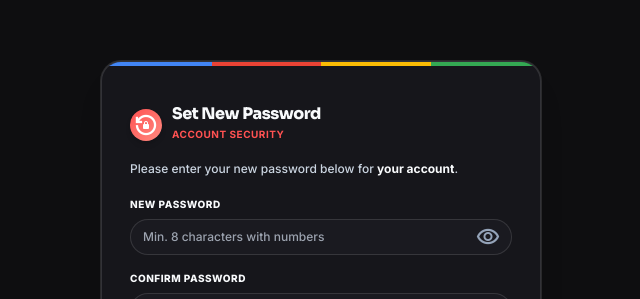
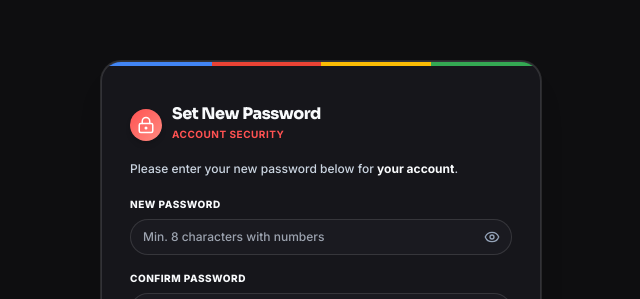
Before and after one commit to hirego1ai-design/hariom-, a Next.js app: page /reset-password in a window 1280 px wide. Shown: the part 138-437 px from the top of the page, without its empty margins (319-959 px from the left). Built offline with nearby package versions, Linux system fonts and the light colour scheme; no server answers.

Commit message:
fix: use bundled icons on reset-password page

```diff
--- a/src/app/reset-password/page.tsx
+++ b/src/app/reset-password/page.tsx
@@ -3,7 +3,7 @@
 import React, { useState, useEffect } from "react";
 import { useRouter } from "next/navigation";
 import Link from "next/link";
-import { ArrowRight, Loader2 } from "lucide-react";
+import { ArrowRight, CheckCircle2, CircleAlert, Eye, EyeOff, Loader2, LockKeyhole } from "lucide-react";
 
 export default function ResetPasswordPage() {
   const router = useRouter();
@@ -111,7 +111,7 @@ export default function ResetPasswordPage() {
               background: "linear-gradient(135deg, var(--primary), var(--primary-dim))",
             }}
           >
-            <span className="material-symbols-outlined text-white text-[18px]">lock_reset</span>
+            <LockKeyhole className="w-[18px] h-[18px] text-white" aria-hidden="true" />
           </div>
           <div>
             <h1
@@ -136,7 +136,7 @@ export default function ResetPasswordPage() {
                 border: "1px solid rgba(52,168,83,0.3)",
               }}
             >
-              <span className="material-symbols-outlined text-[24px]">check_circle</span>
+              <CheckCircle2 className="w-6 h-6" aria-hidden="true" />
             </div>
             <h2 className="text-lg font-extrabold" style={{ color: "var(--text-primary)" }}>
               Password Updated!
@@ -160,7 +160,7 @@ export default function ResetPasswordPage() {
 
             {errorMessage && (
               <div className="p-2.5 bg-red-500/10 border border-red-500/30 rounded-xl text-xs text-red-400 flex items-center gap-2">
-                <span className="material-symbols-outlined text-[16px]">error</span>
+                <CircleAlert className="w-4 h-4 shrink-0" aria-hidden="true" />
                 <span>{errorMessage}</span>
               </div>
             )}
@@ -189,9 +189,11 @@ export default function ResetPasswordPage() {
                     onClick={() => setShowPassword(!showPassword)}
                     className="absolute right-3 top-1/2 -translate-y-1/2 text-text-muted hover:text-text-primary"
                   >
-                    <span className="material-symbols-outlined text-[16px]">
-                      {showPassword ? "visibility_off" : "visibility"}
-                    </span>
+                    {showPassword ? (
+                      <EyeOff className="w-4 h-4" aria-hidden="true" />
+                    ) : (
+                      <Eye className="w-4 h-4" aria-hidden="true" />
+                    )}
                   </button>
                 </div>
               </div>
```
